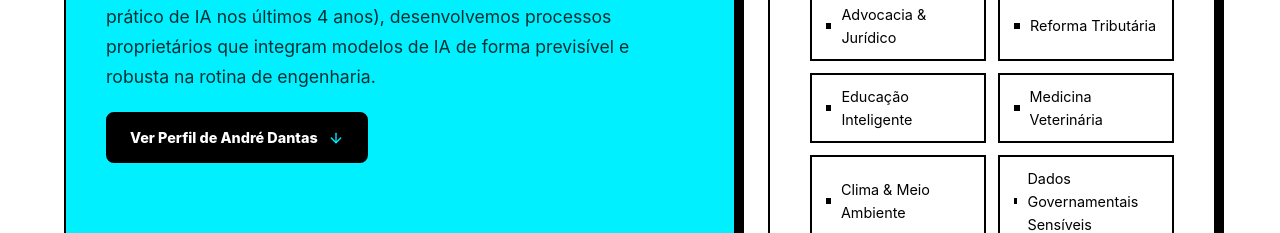
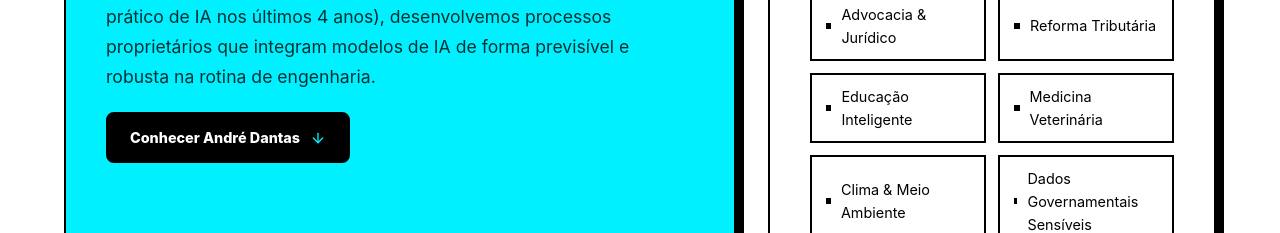
Before and after one commit to gabrielfeliix/paulo-prototipo, a plain HTML site: page index.html in a window 1280 px wide. Shown: the part 2987-3220 px from the top of the page. Drawn offline with Linux system fonts and the light colour scheme; a web font is replaced by a local one.

Commit message:
text: atualizar texto do botao para Conhecer Andre Dantas

```diff
--- a/index.html
+++ b/index.html
@@ -255,7 +255,7 @@
                         </p>
                         <div class="bio-social-links">
                             <a href="#participacoes" class="btn-bio-scroll">
-                                <span>Ver Perfil de André Dantas</span>
+                                <span>Conhecer André Dantas</span>
                                 <svg xmlns="http://www.w3.org/2000/svg" width="16" height="16" viewBox="0 0 24 24" fill="none" stroke="currentColor" stroke-width="2" stroke-linecap="round" stroke-linejoin="round"><line x1="12" y1="5" x2="12" y2="19"></line><polyline points="19 12 12 19 5 12"></polyline></svg>
                             </a>
                         </div>
```
